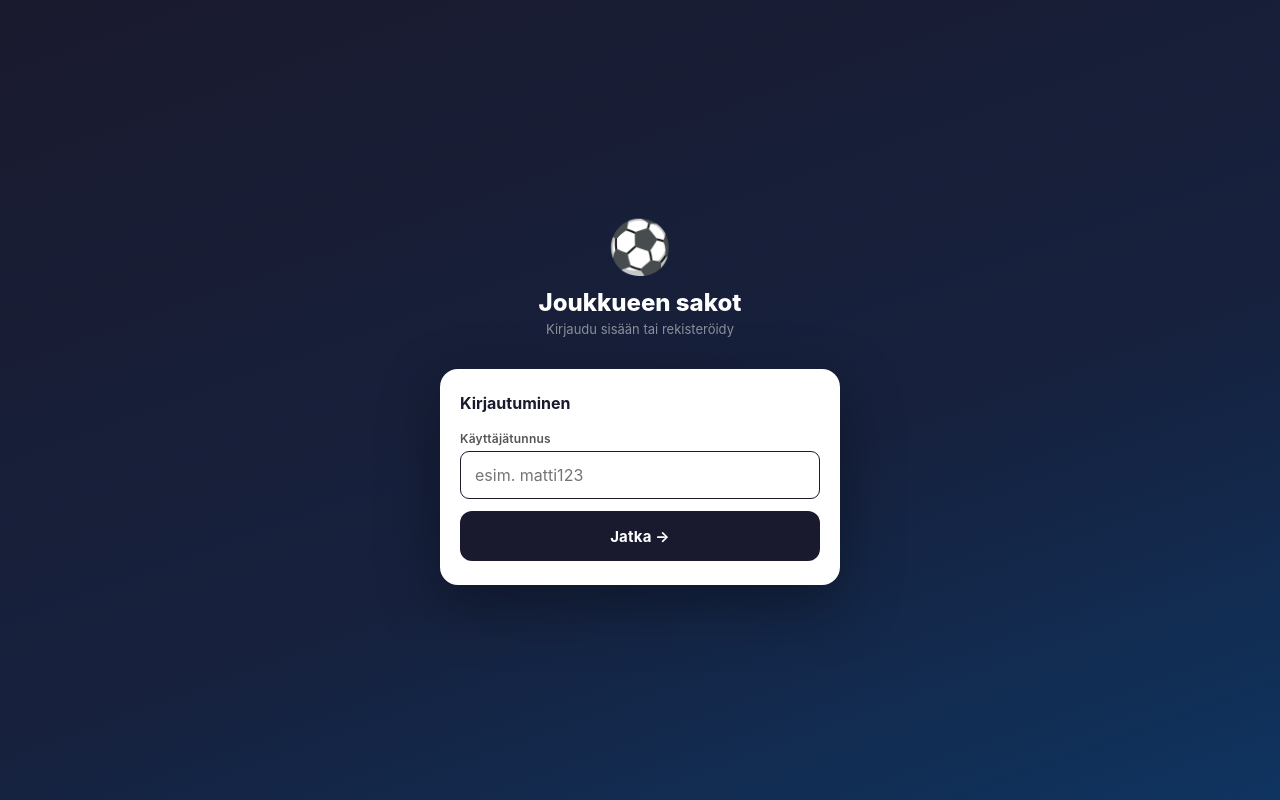
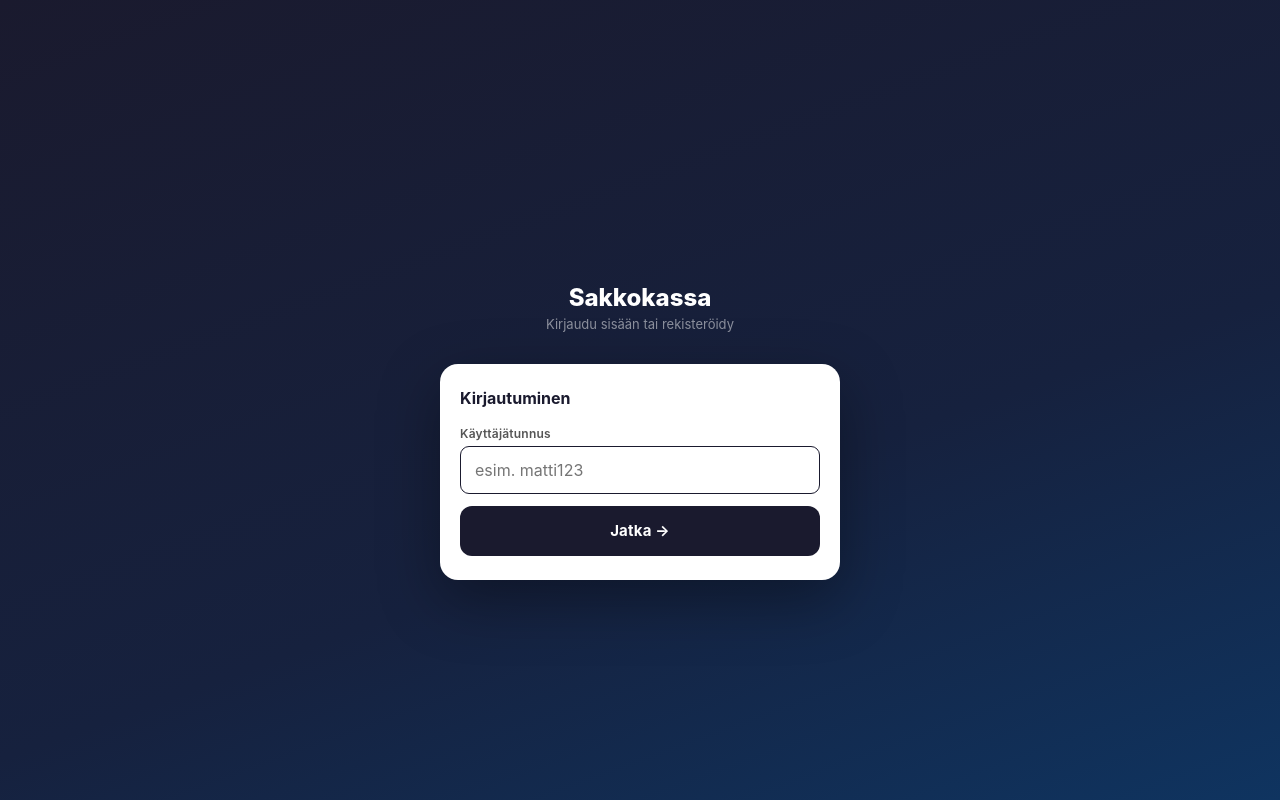
Before and after one commit to sakkham/sakkokassa, a React (Vite) app in the folder frontend/: page / in a window 1280 px wide. Built offline with nearby package versions, Linux system fonts and the light colour scheme; no server answers.

Commit message:
Changed titles to sakkokassa

```diff
--- a/frontend/index.html
+++ b/frontend/index.html
@@ -5,7 +5,7 @@
     <link rel="icon" type="image/svg+xml" href="/favicon.svg" />
     <meta name="viewport" content="width=device-width, initial-scale=1.0, viewport-fit=cover" />
     <meta name="robots" content="noindex, nofollow" />
-    <title>Joukkueen sakot</title>
+    <title>Sakkokassa</title>
   </head>
   <body>
     <div id="root"></div>
--- a/frontend/src/index.css
+++ b/frontend/src/index.css
@@ -1,5 +1,5 @@
 /* ============================================================
-   Joukkueen sakot — globaali tyylitiedosto
+   Sakkokassa — globaali tyylitiedosto
    Portattu vanhan Reference/Index.html:n <style>-lohkosta samaan
    visuaaliseen ilmeeseen. Sivujen näyttö/piilotus hoituu nyt
    React Routerilla, joten vanha .page/.page.active-mekaniikka on
@@ -346,8 +346,7 @@ textarea { resize: vertical; min-height: 80px; font-size: 16px; }
   padding-bottom: max(24px, env(safe-area-inset-bottom));
   background: linear-gradient(160deg, var(--color-ink) 0%, var(--color-ink-soft) 60%, #0f3460 100%);
 }
-.login-logo { font-size: 52px; margin-bottom: 10px; }
-.login-title { color: white; font-size: 24px; font-weight: 800; margin-bottom: 4px; }
+.login-title { color: white; font-size: 24px; font-weight: 800; margin-top: 62px; margin-bottom: 4px; }
 .login-sub { color: rgba(255, 255, 255, 0.5); font-size: 13px; margin-bottom: 32px; }
 .login-card {
   background: white;
--- a/frontend/src/pages/DashboardPage.tsx
+++ b/frontend/src/pages/DashboardPage.tsx
@@ -36,7 +36,7 @@ export function DashboardPage() {
   return (
     <>
       <AppHeader
-        title="⚽ Joukkueen sakot"
+        title="Sakkokassa"
         subtitle={profile?.username ?? 'Ladataan...'}
         actions={
           <>
--- a/frontend/src/pages/LoginPage.tsx
+++ b/frontend/src/pages/LoginPage.tsx
@@ -77,8 +77,7 @@ export function LoginPage() {
 
   return (
     <div className="login-wrap">
-      <div className="login-logo">⚽</div>
-      <div className="login-title">Joukkueen sakot</div>
+      <div className="login-title">Sakkokassa</div>
       <div className="login-sub">Kirjaudu sisään tai rekisteröidy</div>
       <div className="login-card">
         <h2>{step === 'username' ? 'Kirjautuminen' : isNewUser ? 'Luo uusi tili' : 'Kirjautuminen'}</h2>
--- a/frontend/src/pages/TeamLayout.tsx
+++ b/frontend/src/pages/TeamLayout.tsx
@@ -64,7 +64,7 @@ export function TeamLayout() {
   if (team === null) {
     return (
       <>
-        <AppHeader title="Joukkueen sakot" backTo="/dashboard" />
+        <AppHeader title="Sakkokassa" backTo="/dashboard" />
         <div className="page">
           <div className="card"><div className="empty">{error || 'Joukkuetta ei löydy.'}</div></div>
         </div>
--- a/frontend/src/pages/team/TeamFeesPage.tsx
+++ b/frontend/src/pages/team/TeamFeesPage.tsx
@@ -116,7 +116,7 @@ export function TeamFeesPage() {
       {error && <div className="msg msg-err" style={{ display: 'block' }}>{error}</div>}
 
       <div className="card">
-        <h2>Joukkueen sakot</h2>
+        <h2>Sakkokassa</h2>
         <div className="view-toggle">
           <button
             className={`view-toggle-btn ${view === 'players' ? 'active' : ''}`}
```
